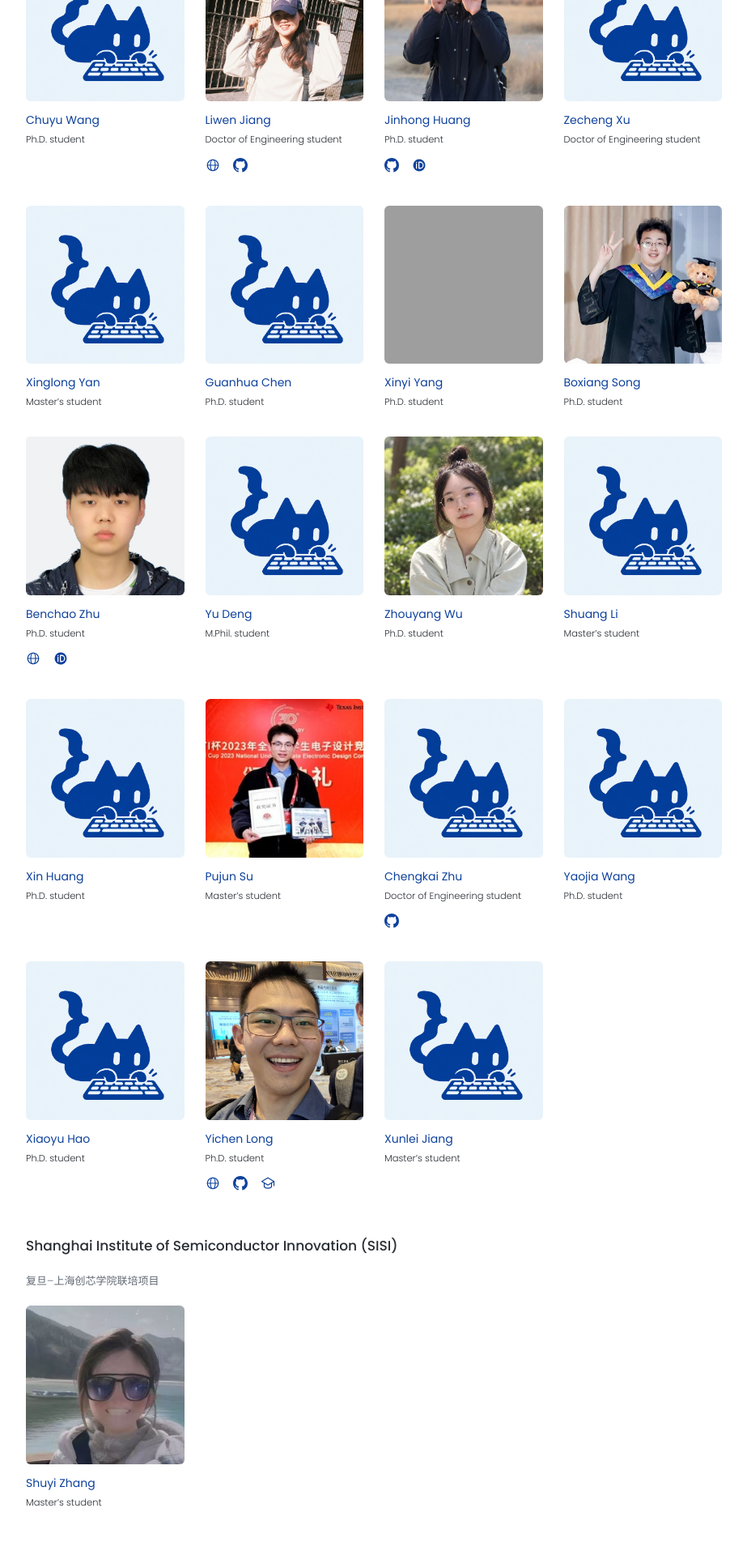
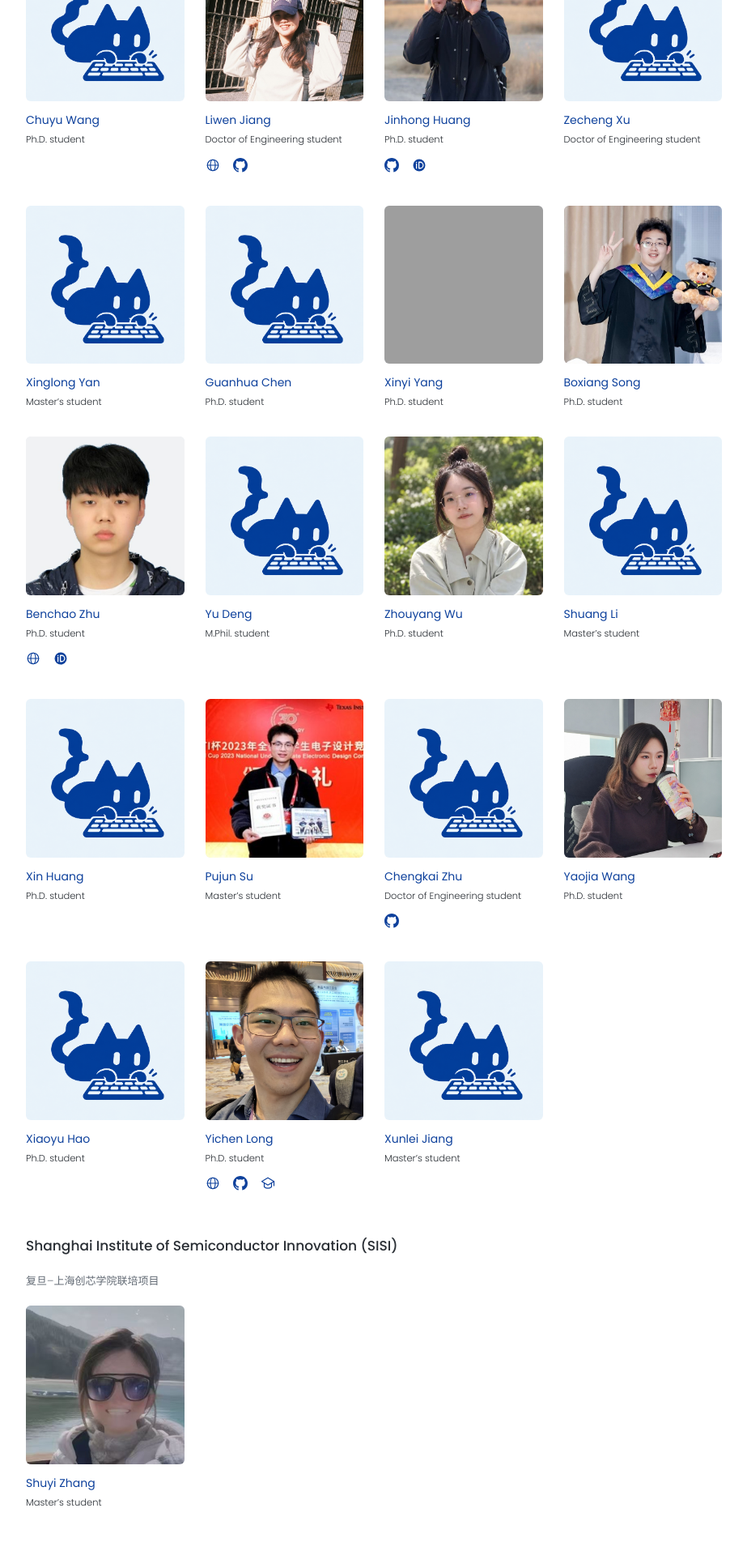
Before and after one commit to krzhu/krzhu.github.io, a Jekyll site: the page built from _pages/group.md, in a window 1280 px wide. Shown: the part 624-2544 px from the top of the page at 81% size, without its empty margins (178-1101 px from the left). Built offline with Jekyll 4.4.1, drawn with Linux system fonts in a browser that asks for light colours; grey boxes are pictures that could not be loaded.

Commit message:
Add Yaojia Wang's profile photo

```diff
--- a/_data/people.json
+++ b/_data/people.json
@@ -517,8 +517,8 @@
     "previous": "B.S., Fudan University",
     "joint": "",
     "url": "/people/yaojia-wang/",
-    "photo": "/images/people/coda-cat-typing.png",
-    "photo_is_placeholder": true,
+    "photo": "/images/people/yaojia-wang.jpg",
+    "photo_is_placeholder": false,
     "highlights": [
       {
         "text": "Best Student Paper Candidate, IWLS 2026 — Frontier-Based Joint Covering for Dual-Output LUT Mapping"
```
Also changed, not shown: images/people/yaojia-wang.jpg (added).
